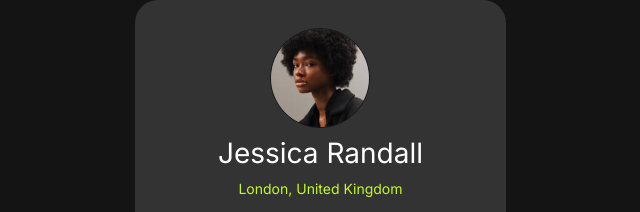
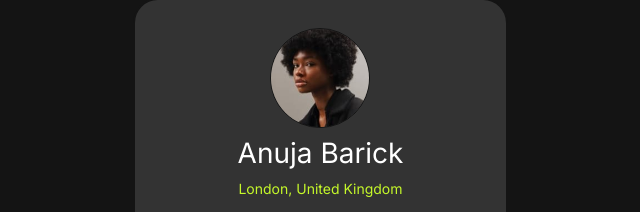
Before and after one commit to barickanuja03/social-links-profile, a plain HTML site: page index.html in a window 1280 px wide. Shown: the part 62-274 px from the top of the page, without its empty margins (307-947 px from the left). Drawn offline with nearby package versions, Linux system fonts and the light colour scheme.

Commit message:
name updated

```diff
--- a/index.html
+++ b/index.html
@@ -23,7 +23,7 @@
          <div class="col-12">
           <div class="text-containt">
            <img src="./assets/images/avatar-jessica.jpeg">
-            <div class="text mt-1 fs-3 align-middle"> Jessica Randall</div>
+            <div class="text mt-1 fs-3 align-middle"> Anuja Barick</div>
              <div class="text1 mt-1 align-middle"> London, United Kingdom</div>
              <div class="text-3 mt-3 align-middle"> "Front-end developer and avid reader."</div>
             </div>
```
